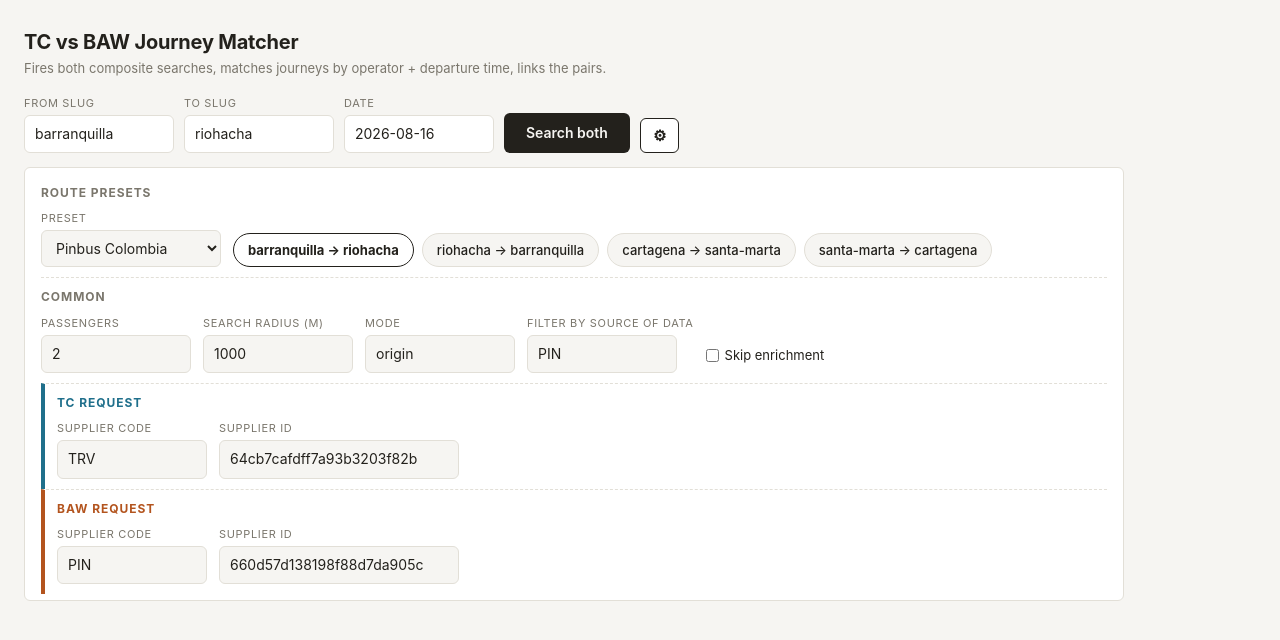
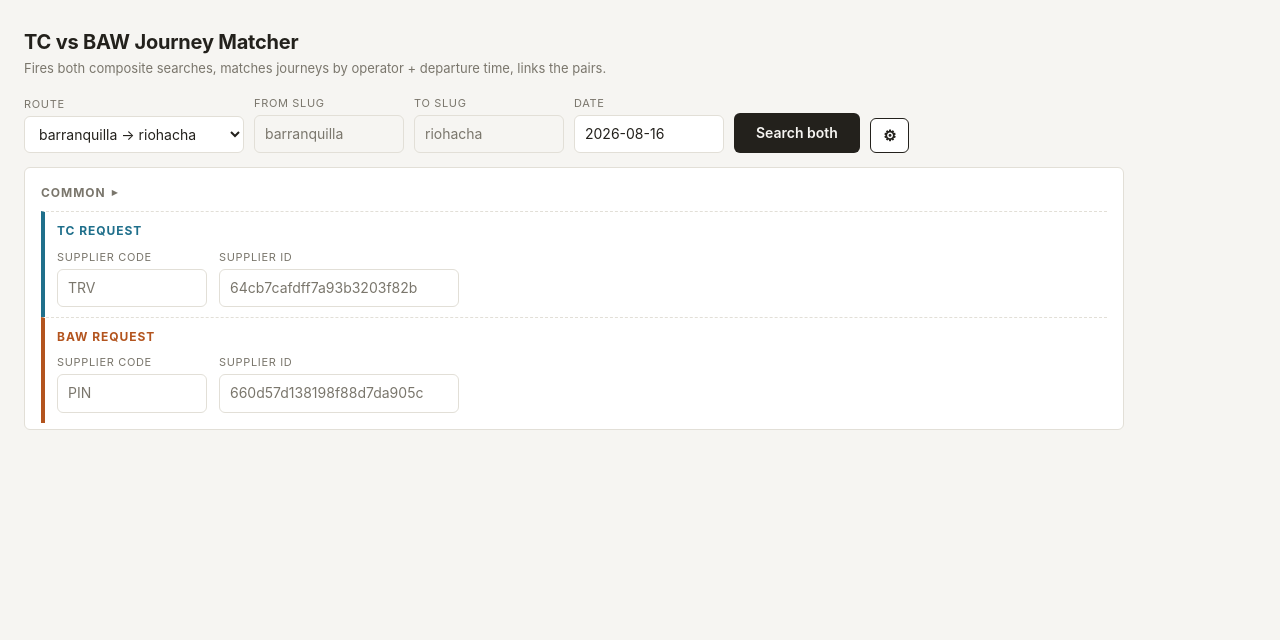
Before and after one commit to iliran11/compare-journeys-supplyless, a Next.js app: page / in a window 1280 px wide. Both pictures are taken after a click on the button "Request configuration". Shown: the top 640 px of the page. Built offline with nearby package versions, Linux system fonts and the light colour scheme.

Commit message:
🔒 Config goes read-only — routes picked from preset dropdown, common fields collapsible
Co-Authored-By: Claude Fable 5 <noreply@anthropic.com>

```diff
--- a/app/globals.css
+++ b/app/globals.css
@@ -133,25 +133,40 @@ button:focus-visible {
   font: inherit;
   width: 180px;
 }
-.routes {
-  display: flex;
-  flex-wrap: wrap;
-  gap: 8px;
-  align-self: flex-end;
-}
-.route {
-  background: var(--bg);
+.controls select {
+  background: var(--panel);
   color: var(--ink);
   border: 1px solid var(--line);
-  border-radius: 999px;
-  padding: 7px 14px;
-  font-weight: 500;
-  font-size: 13px;
+  border-radius: 6px;
+  padding: 8px 10px;
+  font: inherit;
+  width: 220px;
 }
-.route.active {
-  border-color: var(--ink);
-  background: var(--panel);
-  font-weight: 700;
+.controls input[readonly],
+.config-grid input[readonly] {
+  color: var(--muted);
+  background: transparent;
+  cursor: default;
+}
+.config-toggle {
+  background: none;
+  color: inherit;
+  border: 0;
+  padding: 0;
+  display: flex;
+  align-items: center;
+  gap: 6px;
+  cursor: pointer;
+}
+.config-toggle .config-title {
+  margin-bottom: 0;
+}
+.config-toggle + .config-grid {
+  margin-top: 10px;
+}
+.chevron {
+  color: var(--muted);
+  font-size: 11px;
 }
 .config-title {
   font-size: 12px;
--- a/app/page.js
+++ b/app/page.js
@@ -49,8 +49,9 @@ export default function Page() {
   const [loading, setLoading] = useState(false);
   const [result, setResult] = useState(null);
   const [showConfig, setShowConfig] = useState(false);
-  const [presetName, setPresetName] = useState(PRESETS[0] ? PRESETS[0].name : '');
-  const [config, setConfig] = useState({
+  const [showCommon, setShowCommon] = useState(false);
+
+  const config = {
     tcCode: 'TRV',
     tcSupplierId: '64cb7cafdff7a93b3203f82b',
     bawCode: 'PIN',
@@ -60,14 +61,12 @@ export default function Page() {
     mode: 'origin',
     skipEnrichment: false,
     filterBySourceOfData: 'PIN'
-  });
+  };
 
-  function setConfigField(field, value) {
-    setConfig(function (prev) {
-      const next = Object.assign({}, prev);
-      next[field] = value;
-      return next;
-    });
+  function selectRoute(value) {
+    const parts = value.split('|');
+    setFromSlug(parts[0]);
+    setToSlug(parts[1]);
   }
   const [wires, setWires] = useState({ viewBox: '0 0 0 0', paths: [] });
 
@@ -168,12 +167,26 @@ export default function Page() {
 
       <div className="controls">
         <div>
+          <label htmlFor="route">Route</label>
+          <select id="route" value={fromSlug + '|' + toSlug} onChange={(e) => selectRoute(e.target.value)}>
+            {PRESETS.map((p) => (
+              <optgroup key={p.name} label={p.name}>
+                {p.routes.map((r) => (
+                  <option key={r.fromSlug + '|' + r.toSlug} value={r.fromSlug + '|' + r.toSlug}>
+                    {r.fromSlug} → {r.toSlug}
+                  </option>
+                ))}
+              </optgroup>
+            ))}
+          </select>
+        </div>
+        <div>
           <label htmlFor="from">From slug</label>
-          <input id="from" value={fromSlug} onChange={(e) => setFromSlug(e.target.value)} />
+          <input id="from" value={fromSlug} readOnly />
         </div>
         <div>
           <label htmlFor="to">To slug</label>
-          <input id="to" value={toSlug} onChange={(e) => setToSlug(e.target.value)} />
+          <input id="to" value={toSlug} readOnly />
         </div>
         <div>
           <label htmlFor="date">Date</label>
@@ -195,62 +208,30 @@ export default function Page() {
       {showConfig && (
         <div className="config">
           <div className="config-section">
-            <div className="config-title">Route presets</div>
-            <div className="config-grid">
-              <div>
-                <label htmlFor="preset">Preset</label>
-                <select id="preset" value={presetName} onChange={(e) => setPresetName(e.target.value)}>
-                  {PRESETS.map((p) => <option key={p.name} value={p.name}>{p.name}</option>)}
-                </select>
-              </div>
-              <div className="routes">
-                {(PRESETS.find((p) => p.name === presetName) || { routes: [] }).routes.map((r) => {
-                  const active = r.fromSlug === fromSlug && r.toSlug === toSlug;
-                  return (
-                    <button
-                      key={r.fromSlug + '|' + r.toSlug}
-                      className={'route' + (active ? ' active' : '')}
-                      onClick={() => { setFromSlug(r.fromSlug); setToSlug(r.toSlug); if (r.date) setDate(r.date); }}
-                    >
-                      {r.fromSlug} → {r.toSlug}
+            <button className="config-toggle" onClick={() => setShowCommon(!showCommon)} aria-expanded={showCommon}>
+              <span className="config-title">Common</span>
+              <span className="chevron">{showCommon ? '▾' : '▸'}</span>
             </button>
-                  );
-                })}
-              </div>
-            </div>
-          </div>
-
-          <div className="config-section">
-            <div className="config-title">Common</div>
+            {showCommon && (
               <div className="config-grid">
                 <div>
                   <label htmlFor="passengersAmount">Passengers</label>
-                <input id="passengersAmount" value={config.passengersAmount} onChange={(e) => setConfigField('passengersAmount', e.target.value)} />
+                  <input id="passengersAmount" value={config.passengersAmount} readOnly />
                 </div>
                 <div>
                   <label htmlFor="searchRadiusInMeters">Search radius (m)</label>
-                <input id="searchRadiusInMeters" value={config.searchRadiusInMeters} onChange={(e) => setConfigField('searchRadiusInMeters', e.target.value)} />
+                  <input id="searchRadiusInMeters" value={config.searchRadiusInMeters} readOnly />
                 </div>
                 <div>
                   <label htmlFor="mode">Mode</label>
-                <input id="mode" value={config.mode} onChange={(e) => setConfigField('mode', e.target.value)} />
+                  <input id="mode" value={config.mode} readOnly />
                 </div>
                 <div>
                   <label htmlFor="filterBySourceOfData">Filter by source of data</label>
-                <input id="filterBySourceOfData" value={config.filterBySourceOfData} onChange={(e) => setConfigField('filterBySourceOfData', e.target.value)} />
-              </div>
-              <div className="check">
-                <label htmlFor="skipEnrichment">
-                  <input
-                    id="skipEnrichment"
-                    type="checkbox"
-                    checked={config.skipEnrichment}
-                    onChange={(e) => setConfigField('skipEnrichment', e.target.checked)}
-                  />{' '}
-                  Skip enrichment
-                </label>
+                  <input id="filterBySourceOfData" value={config.filterBySourceOfData} readOnly />
                 </div>
               </div>
+            )}
           </div>
 
           <div className="config-section side tc-side">
@@ -258,11 +239,11 @@ export default function Page() {
             <div className="config-grid">
               <div>
                 <label htmlFor="tcCode">Supplier code</label>
-                <input id="tcCode" value={config.tcCode} onChange={(e) => setConfigField('tcCode', e.target.value)} />
+                <input id="tcCode" value={config.tcCode} readOnly />
               </div>
               <div>
                 <label htmlFor="tcSupplierId">Supplier ID</label>
-                <input id="tcSupplierId" className="wide" value={config.tcSupplierId} onChange={(e) => setConfigField('tcSupplierId', e.target.value)} />
+                <input id="tcSupplierId" className="wide" value={config.tcSupplierId} readOnly />
               </div>
             </div>
           </div>
@@ -272,11 +253,11 @@ export default function Page() {
             <div className="config-grid">
               <div>
                 <label htmlFor="bawCode">Supplier code</label>
-                <input id="bawCode" value={config.bawCode} onChange={(e) => setConfigField('bawCode', e.target.value)} />
+                <input id="bawCode" value={config.bawCode} readOnly />
               </div>
               <div>
                 <label htmlFor="bawSupplierId">Supplier ID</label>
-                <input id="bawSupplierId" className="wide" value={config.bawSupplierId} onChange={(e) => setConfigField('bawSupplierId', e.target.value)} />
+                <input id="bawSupplierId" className="wide" value={config.bawSupplierId} readOnly />
               </div>
             </div>
           </div>
```
Lines whose indentation alone changed are shown as unchanged.
